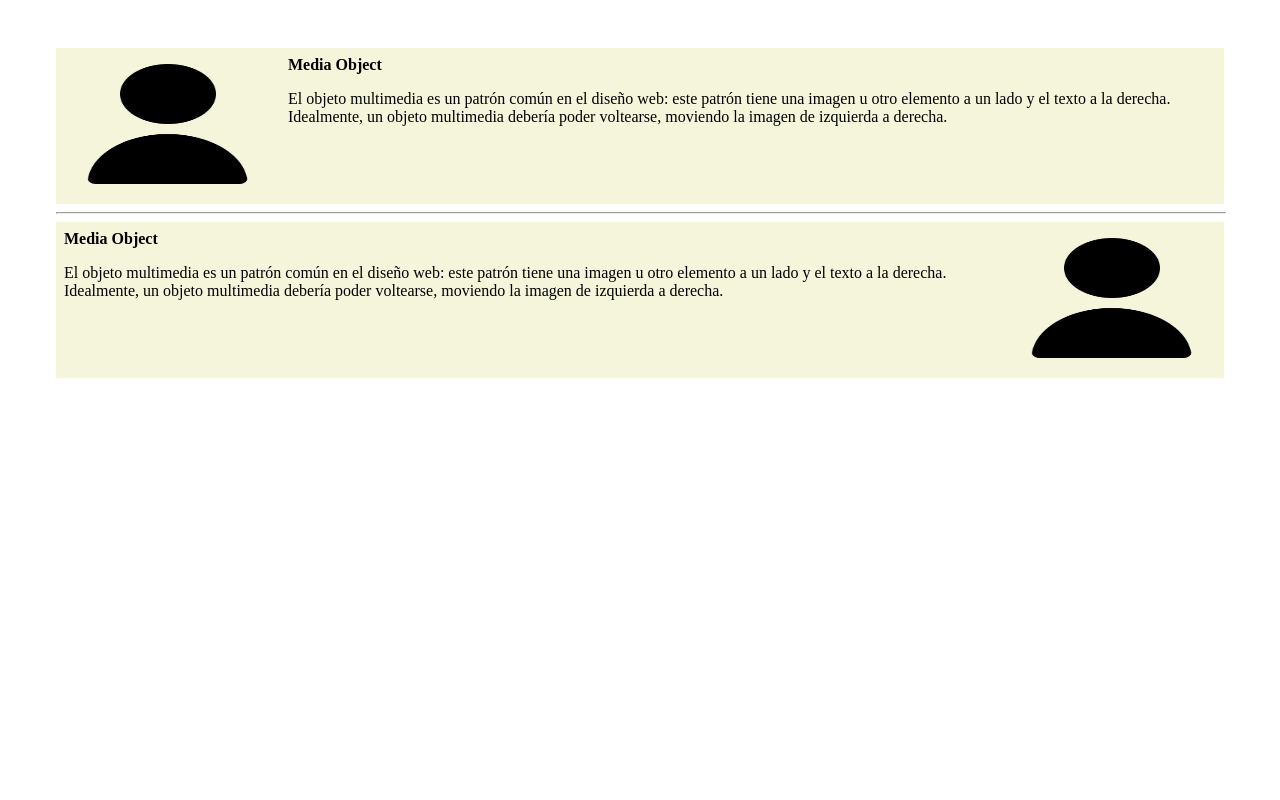
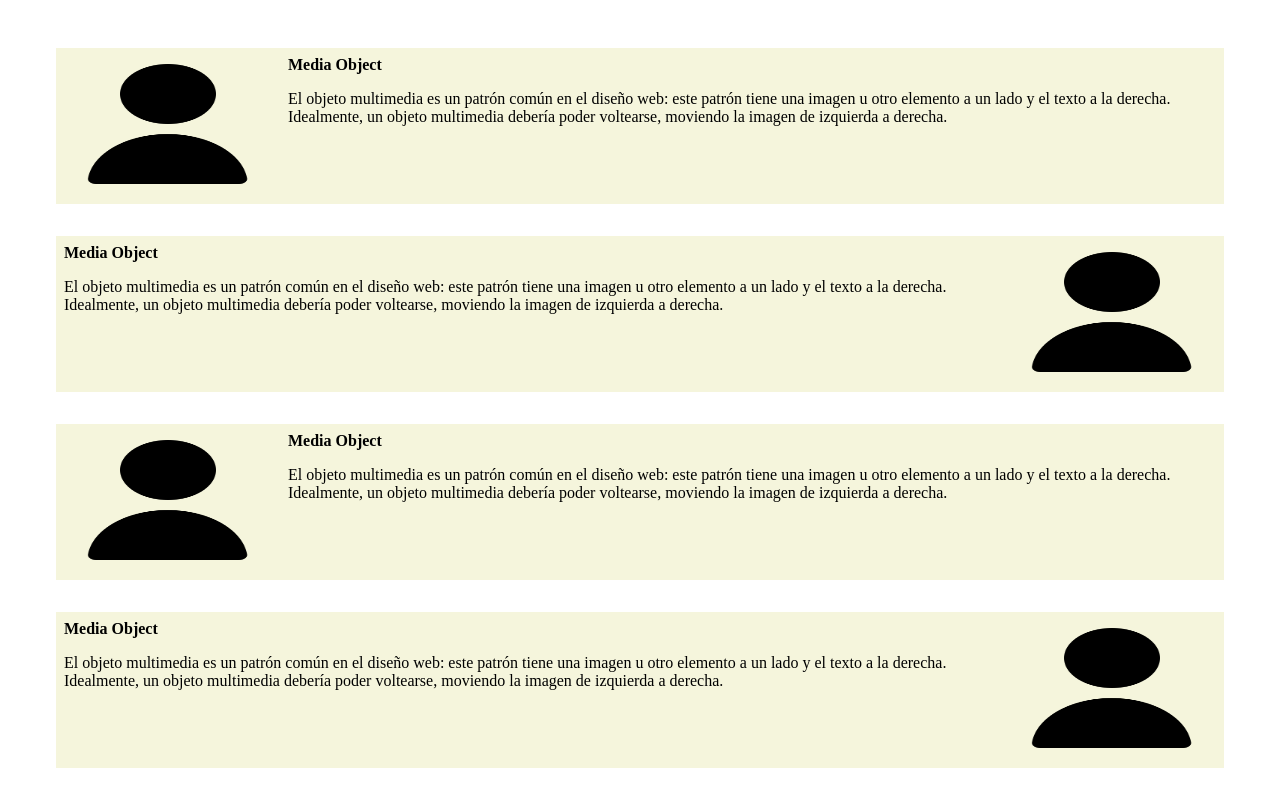
Before and after one commit to geeorgiee10/DIW, a plain HTML site: page Tema 3/Worksheet 8/Ej 3/index.html in a window 1280 px wide. Drawn offline with Linux system fonts and the light colour scheme.

Commit message:
Mejorados algunos ejercicios

```diff
--- a/Tema 3/Worksheet 8/Ej 2/index.css
+++ b/Tema 3/Worksheet 8/Ej 2/index.css
@@ -3,7 +3,7 @@ body{
     flex-direction: row;
 }
 
-#card{
+.card{
     display: flex;
     height: 28em;
     flex-direction: column;
@@ -17,7 +17,7 @@ img{
     height: 10em;
 }
 
-#titulo{
+.titulo{
     font-weight: bold;
     margin: 0.5em;
 }
@@ -27,7 +27,7 @@ img{
     margin-bottom: auto;
 }
 
-#button{
+.button{
     width: 100%;
     height: 2em;
     color: white;
--- a/Tema 3/Worksheet 8/Ej 3/index.css
+++ b/Tema 3/Worksheet 8/Ej 3/index.css
@@ -5,22 +5,15 @@
     margin: 3em;
 }
 
-#media1{
+.media{
     display: flex;
     background-color: beige;
     flex-direction: row;
+    margin-bottom: 2em;
 }
 
-#media2{
-    display: flex;
-    background-color: beige;
+.media:nth-child(2n){
     flex-direction: row-reverse;
-
-}
-
-hr{
-    width: 100%;
-    color: lightgray;
 }
 
 img{
--- a/Tema 3/Worksheet 8/Ej 3/index.html
+++ b/Tema 3/Worksheet 8/Ej 3/index.html
@@ -8,7 +8,7 @@
 </head>
 <body>
     <div id="container">
-        <div id="media1">
+        <div class="media">
             <div class="imagen">
                 <img src="./persona.jpg" alt="Person">
             </div>
@@ -19,8 +19,7 @@
                     imagen de izquierda a derecha.</p>
             </div>
         </div>
-        <hr>
-        <div id="media2">
+        <div class="media">
             <div class="imagen">
                 <img src="./persona.jpg" alt="Person">
             </div>
@@ -31,6 +30,33 @@
                     imagen de izquierda a derecha.</p>
             </div>
         </div>
+
+        <div class="media">
+            <div class="imagen">
+                <img src="./persona.jpg" alt="Person">
+            </div>
+            <div class="texto">
+                <a class="titulo">Media Object</a>
+                <p class="comentario">El objeto multimedia es un patrón común en el diseño web: este patrón tiene una imagen u otro elemento a
+                    un lado y el texto a la derecha. Idealmente, un objeto multimedia debería poder voltearse, moviendo la
+                    imagen de izquierda a derecha.</p>
+            </div>
+        </div>
+
+        <div class="media">
+            <div class="imagen">
+                <img src="./persona.jpg" alt="Person">
+            </div>
+            <div class="texto">
+                <a class="titulo">Media Object</a>
+                <p class="comentario">El objeto multimedia es un patrón común en el diseño web: este patrón tiene una imagen u otro elemento a
+                    un lado y el texto a la derecha. Idealmente, un objeto multimedia debería poder voltearse, moviendo la
+                    imagen de izquierda a derecha.</p>
+            </div>
+        </div>
+
+
+
     </div>
 </body>
 </html>
--- a/Tema 3/Worksheet 9/Ej 4/index.js
+++ b/Tema 3/Worksheet 9/Ej 4/index.js
@@ -5,11 +5,11 @@ window.onload = function () {
 
     hamburguer.addEventListener("click", () => {
         hamburguer.style.display = "none";
-        contenedor.style.left = "0"; // Mueve el menú a la pantalla
+        contenedor.style.left = "0";
     });
 
     cerrar.addEventListener("click", () => {
         hamburguer.style.display = "flex";
-        contenedor.style.left = "-100%"; // Oculta el menú fuera de la pantalla
+        contenedor.style.left = "-100%";
     });
 };
```
Also changed, not shown: Tema 3/Worksheet 8/Ej 2/index.html (+8 -8 lines), Tema 3/Worksheet 9/Ej 1/index.css (+3 -7 lines), Tema 3/Worksheet 9/Ej 1/index.html (+1 -1 lines), Tema 3/Worksheet 9/Ej 2/index.html (+2 -2 lines).
